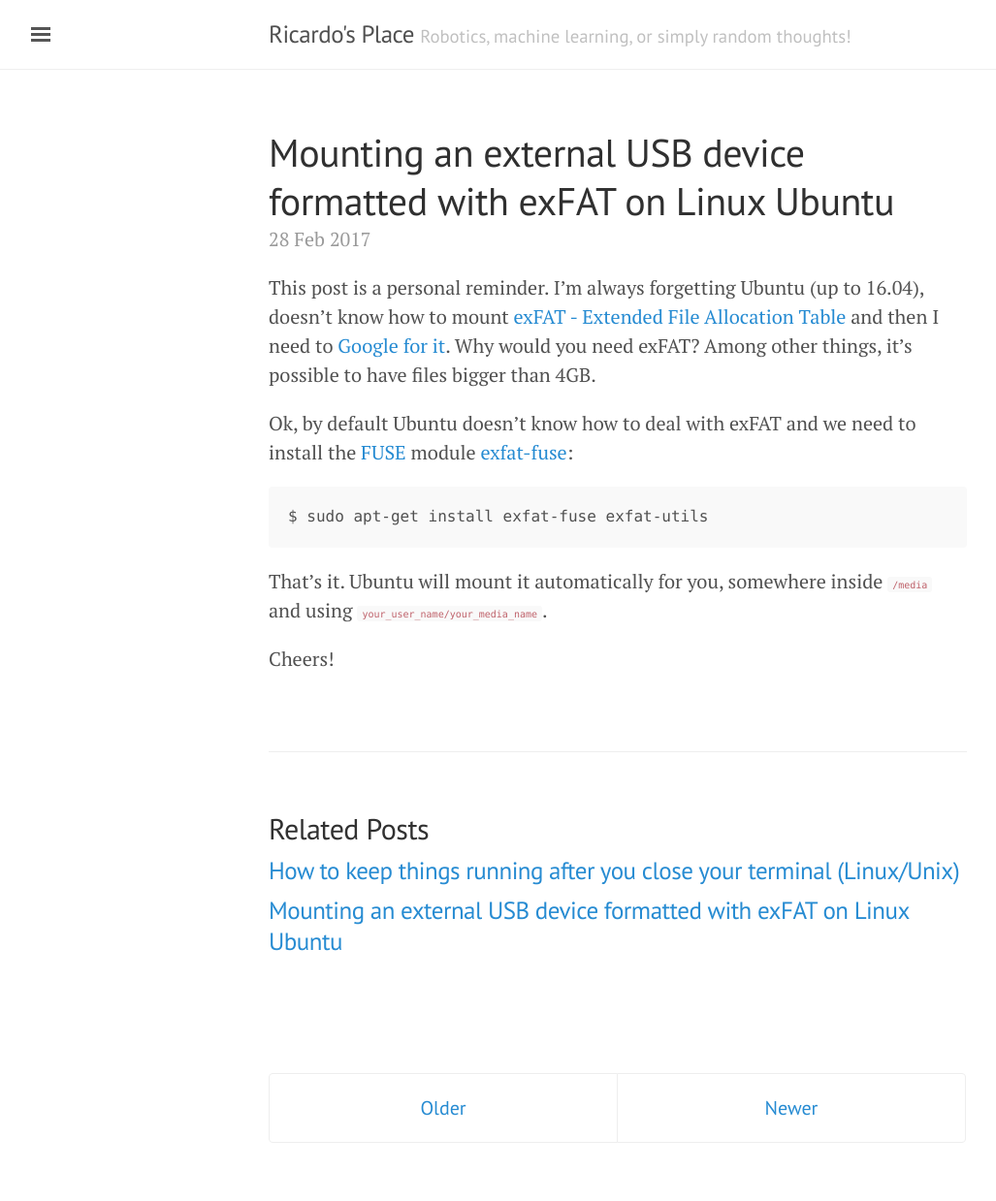
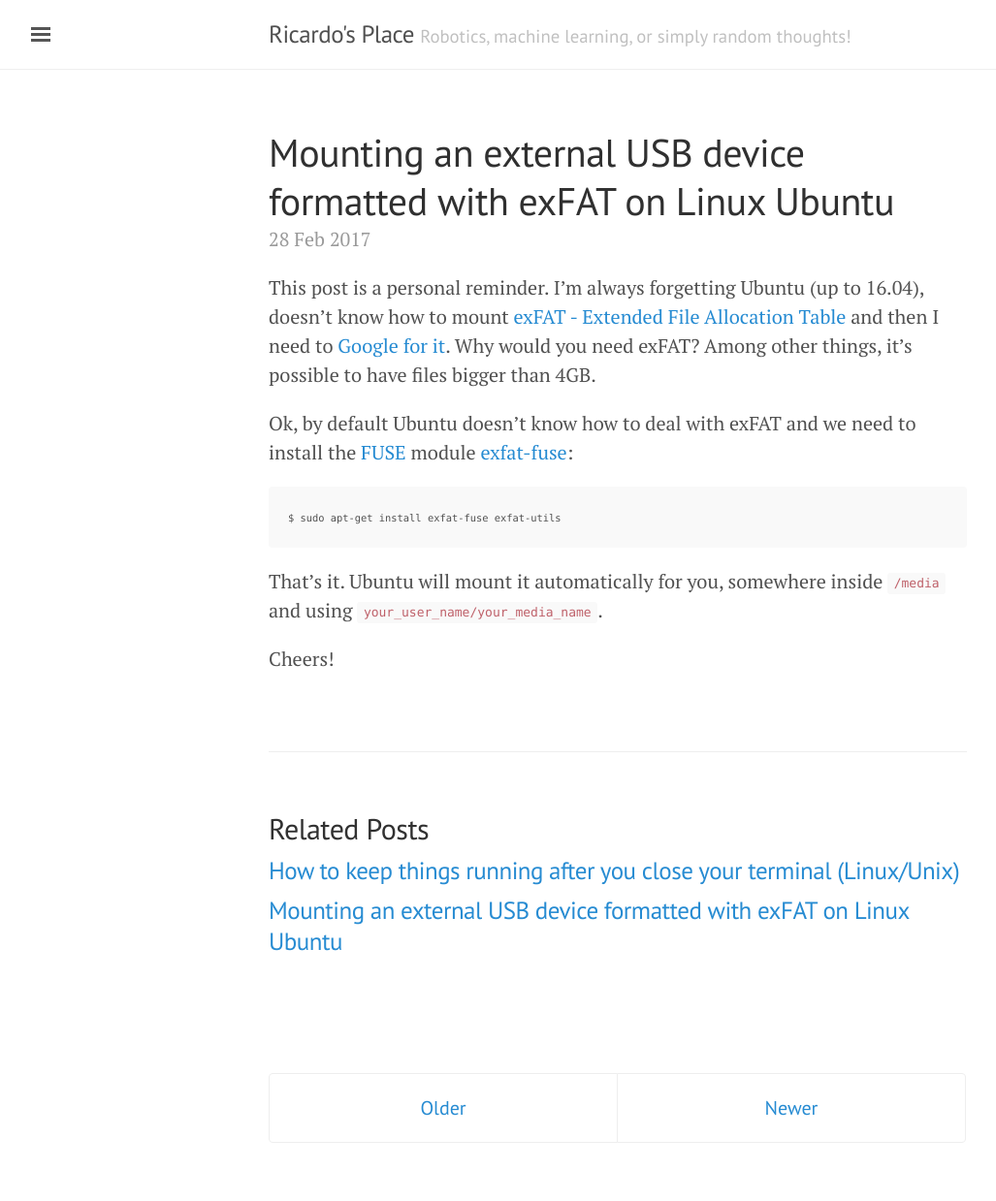
Before and after one commit to ricardodeazambuja/ricardodeazambuja.github.io, a Jekyll site: the page built from _posts/2017-02-28-Mounting_exfat_on_linux_Ubuntu.md, in a window 1280 px wide. Shown: the whole page at 97% size, without its empty margins (3-1030 px from the left). Built offline with Jekyll 4.4.1, drawn with Linux system fonts in a browser that asks for light colours; comment, search, counter and statistics services are not loaded.

Commit message:
Changing code font size

```diff
--- a/public/css/poole.css
+++ b/public/css/poole.css
@@ -154,7 +154,7 @@
 }
 code {
   padding: .25em .5em;
-  font-size: 50%;
+  font-size: 65%;
   color: #bf616a;
   background-color: #f9f9f9;
   border-radius: 3px;
@@ -174,7 +174,7 @@
 }
 pre code {
   padding: 0;
-  font-size: 100%;
+  font-size: 65%;
   color: inherit;
   background-color: transparent;
 }
```
